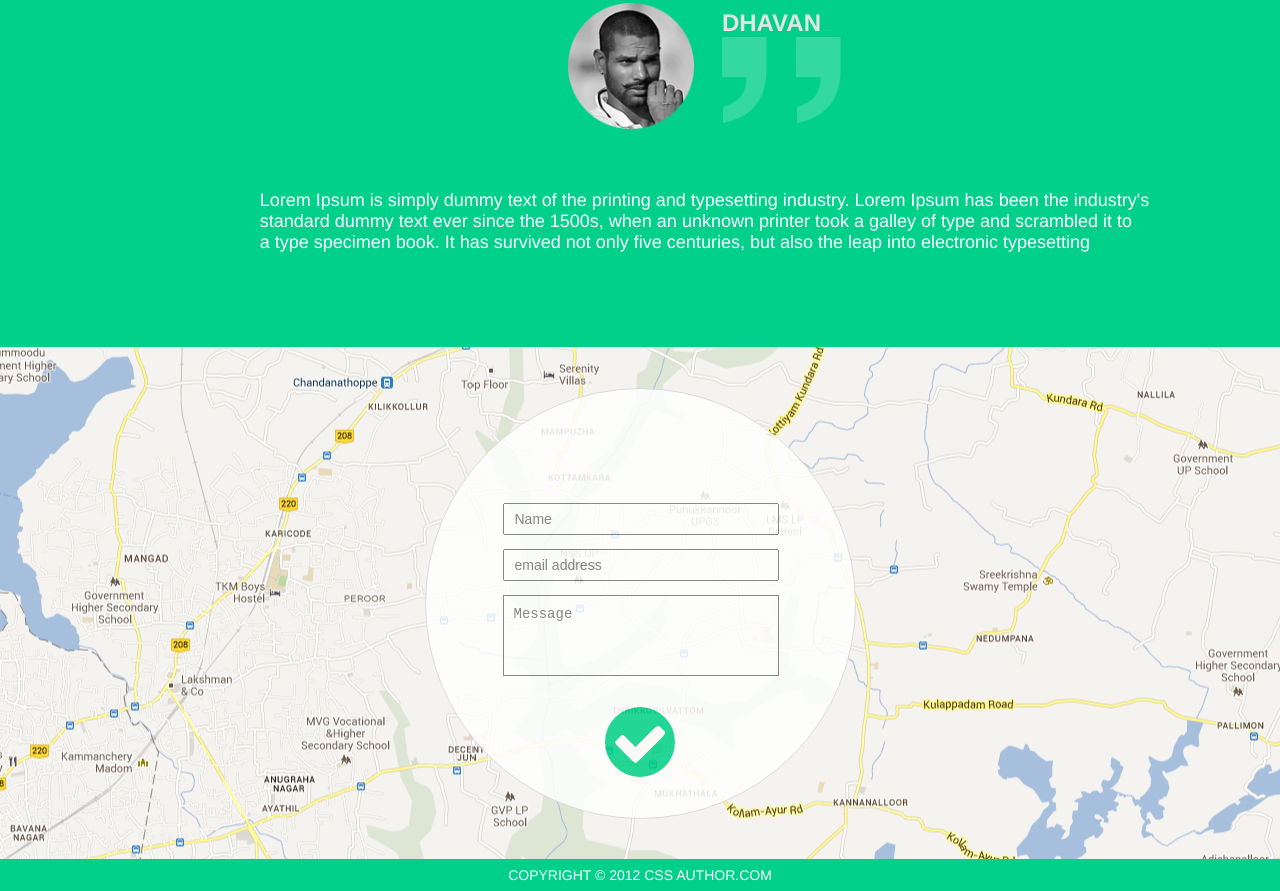
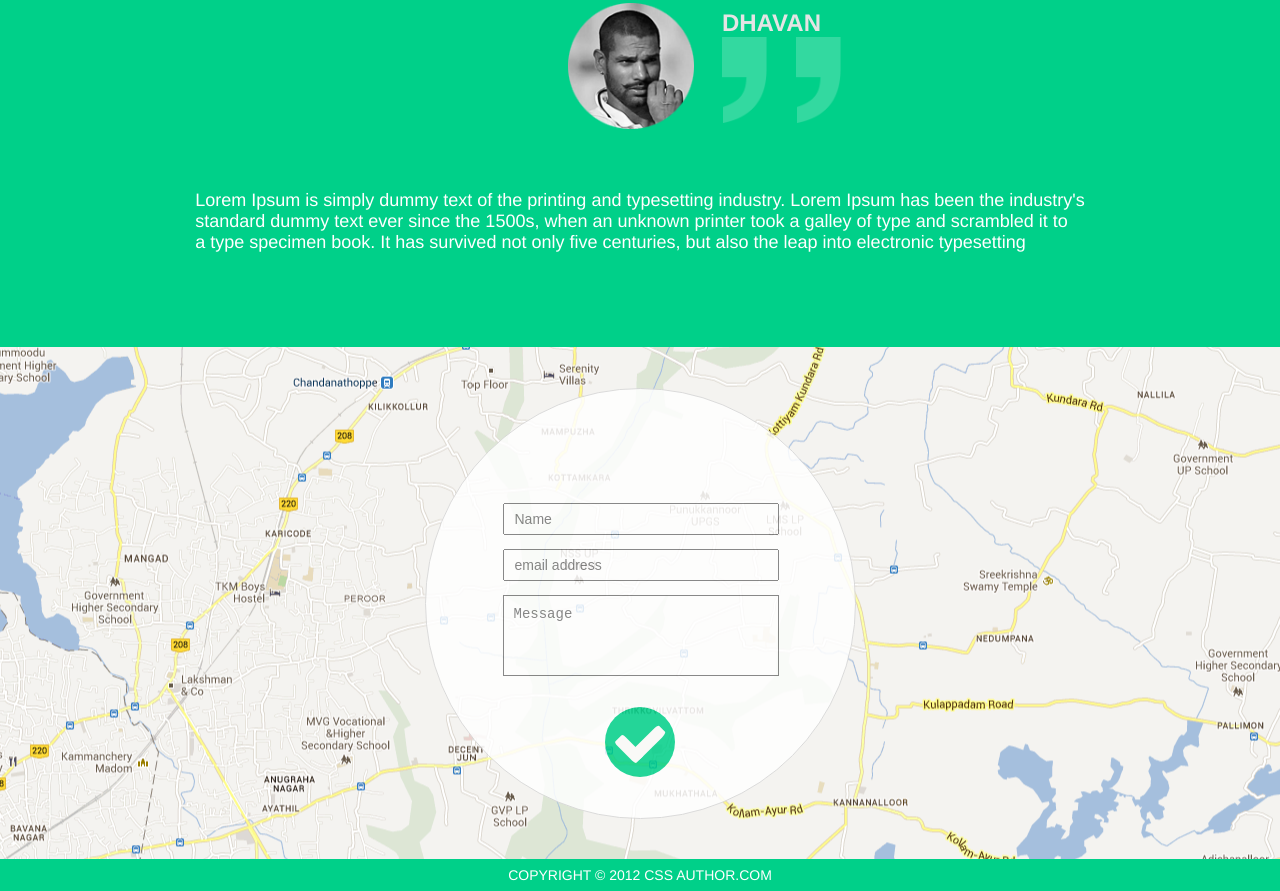
Before and after one commit to NikFiery/lesson-5, a plain HTML site: page index.html in a window 1280 px wide. Shown: the part 906-1797 px from the top of the page. Drawn offline with Linux system fonts and the light colour scheme; a web font is replaced by a local one.

Commit message:
fix: aligned text

```diff
--- a/style/style.css
+++ b/style/style.css
@@ -215,7 +215,7 @@ ul {
     font-size: 18px;
     font-weight: lighter;
     color: #ffffff;
-    margin: 4.4rem 0 6.7rem 9.2rem;
+    margin: 4.4rem 0 6.7rem 0;
 }
 
 /*maps*/
@@ -328,5 +328,4 @@ footer>p {
     font-size: 14px;
     color: #ffffff;
     margin: 8px 0;
-
 }
```
